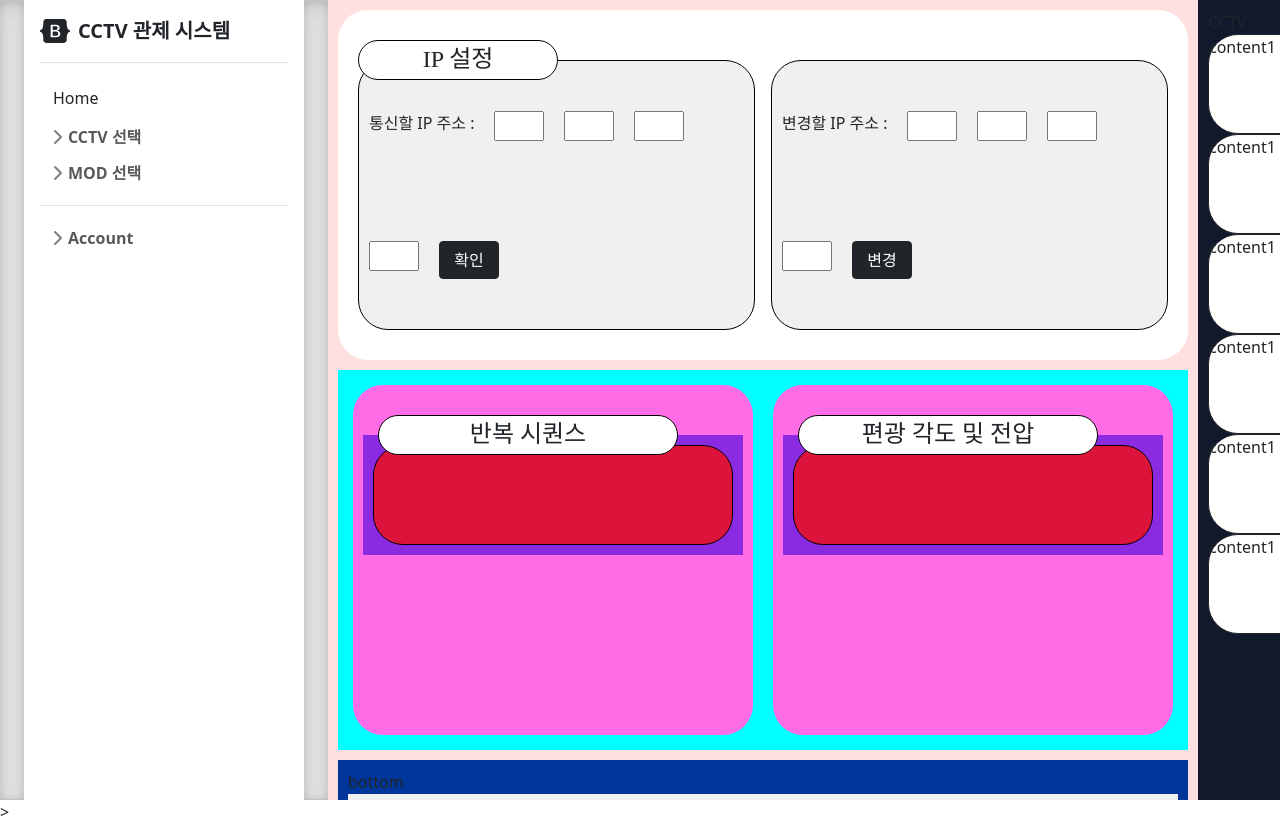
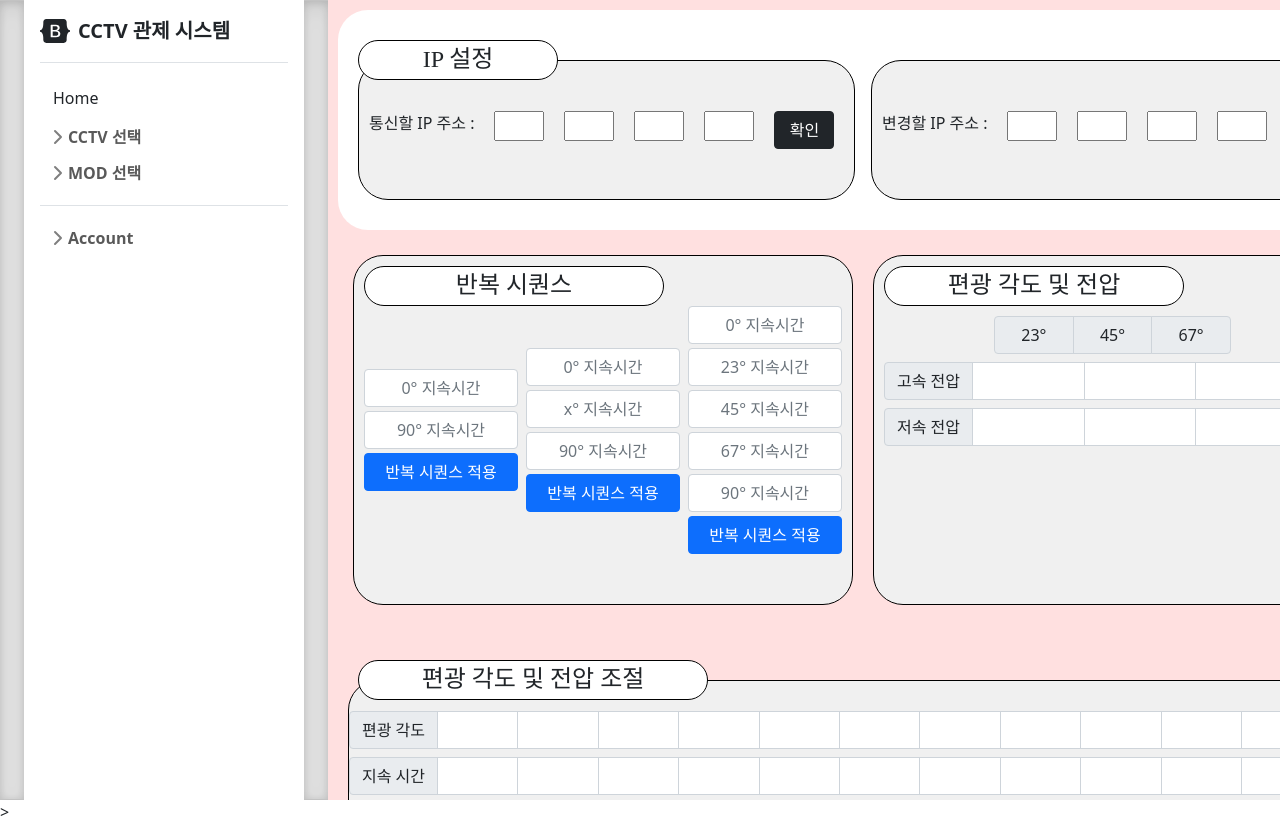
Before and after one commit to Labbit-kw/pola-viewier, a Django app: page / in a window 1280 px wide. Run offline with Django 3.2, Linux system fonts and the light colour scheme; some libraries are stand-ins or nearby versions.

Commit message:
Add inpubox

```diff
--- a/home/templates/home.html
+++ b/home/templates/home.html
@@ -98,21 +98,6 @@
             z-index: 1;
             top: -10px;
         }
-        .mid_box{
-            display: flex;
-            margin: 0;
-            flex-wrap: wrap;
-            gap: 1em;
-            padding: 10px;
-            background-color: #f0f0f0;
-        }
-        .bottom_box{
-            display: flex;
-            flex-wrap: wrap;
-            gap: 1em;
-            padding: 10px;
-            background-color: #f0f0f0;
-        }
         .top_tit_box{
             margin: 10px;
             padding: 10px;
@@ -149,37 +134,51 @@
             flex-basis: 150px;
             flex-shrink: 0;
             flex-grow: 0;
-            background-color: #003699;
         }
         .mid_tit_box_L{
+            border: 1px solid black;
             margin: 10px;
             padding: 10px;
             min-height: 350px;
-            min-width: 400px;
+            min-width: 500px;
             flex-basis: 150px;
             flex-shrink: 0;
             flex-grow: 0;
             border-radius: 30px;
-            background-color: #b35858;
+            background-color: #f0f0f0;
         }
         .mid_tit_box_R{
+            border: 1px solid black;
             margin: 10px;
             padding: 10px;
             min-height: 350px;
-            min-width: 400px;
+            min-width: 500px;
             flex-basis: 150px;
             flex-shrink: 0;
             flex-grow: 0;
             border-radius: 30px;
-            background-color: #1b8f44;
+            background-color: #f0f0f0;
         }
         .mid_tit{
             position: relative;
             width: 300px;
             height: 40px;
             z-index: 1;
+            text-align: center;
+            border: 1px solid black;
+            border-radius: 30px;
+            background-color: #ffffff;
+            font-family: Inter sans-serif;
+            font-size: 1.5rem;
+            font-weight: 500;
+        }
+        .mid_tit2{
+            position: relative;
+            width: 350px;
+            height: 40px;
+            z-index: 1;
             top: 20px;
-            left: 15px;
+            left: 10px;
             text-align: center;
             border: 1px solid black;
             border-radius: 30px;
@@ -196,7 +195,6 @@
             flex-basis: 150px;
             flex-shrink: 0;
             flex-grow: 0;
-            background-color: #003699;
         }
         .item{
             border: 1px solid black;
@@ -205,6 +203,12 @@
             flex-shrink: 1;
             flex-grow: 1;
             background-color: #ffffff;
+            border-radius: 30px;
+        }
+        .item2{
+            border: 1px solid black;
+            min-height: 200px;
+            background-color: #f0f0f0;
             border-radius: 30px;
         }
         .top_box .item{
@@ -390,24 +394,106 @@
                 </div>
             </div>
         </div>
-        <div class="mid_tit_box" style="background-color: aqua">
-            <div class="mid_tit_box_L" style="background-color: #ff6ce6">
+        <div class="mid_tit_box">
+            <div class="mid_tit_box_L">
                 <div class="mid_tit"> 반복 시퀀스</div>
-                <div class="mid_box" style="background-color: blueviolet">
-                    <div class="item" style="background-color: crimson"></div>
-                </div>
+                <form class="row gx-2 align-items-center">
+                    <div class="col-sm-4 d-grid gap-1">
+                        <input type="text" class="form-control text-center" placeholder="0° 지속시간" aria-label="0°">
+                        <input type="text" class="form-control text-center" placeholder="90° 지속시간" aria-label="90°">
+                        <button type="submit" class="btn btn-primary text-center">반복 시퀀스 적용</button>
+                    </div>
+                    <div class="col-sm-4 d-grid gap-1">
+                        <input type="text" class="form-control text-center" placeholder="0° 지속시간" aria-label="0°">
+                        <input type="text" class="form-control text-center" placeholder="x° 지속시간" aria-label="x°">
+                        <input type="text" class="form-control text-center" placeholder="90° 지속시간" aria-label="90°">
+                        <button type="submit" class="btn btn-primary text-center">반복 시퀀스 적용</button>
+                    </div>
+                    <div class="col-sm-4 d-grid gap-1">
+                        <input type="text" class="form-control text-center" placeholder="0° 지속시간" aria-label="0°">
+                        <input type="text" class="form-control text-center" placeholder="23° 지속시간" aria-label="23°">
+                        <input type="text" class="form-control text-center" placeholder="45° 지속시간" aria-label="45°">
+                        <input type="text" class="form-control text-center" placeholder="67° 지속시간" aria-label="67°">
+                        <input type="text" class="form-control text-center" placeholder="90° 지속시간" aria-label="90°">
+                        <button type="submit" class="btn btn-primary text-center">반복 시퀀스 적용</button>
+                    </div>
+                </form>
             </div>
-            <div class="mid_tit_box_R" style="background-color: #ff6ce6">
+            <div class="mid_tit_box_R">
                 <div class="mid_tit">편광 각도 및 전압</div>
-                <div class="mid_box" style="background-color: blueviolet">
-                    <div class="item" style="background-color: crimson"></div>
-                </div>
+                <form class="d-grid gap-2">
+                    <div class="input-group" style="top: 10px; left: 110px">
+                        <span class="input-group-text col-sm-2 text-center d-grid gap-1">23°</span>
+                        <span class="input-group-text col-sm-2 text-center d-grid gap-1">45°</span>
+                        <span class="input-group-text col-sm-2 text-center d-grid gap-1">67°</span>
+                    </div>
+                    <div class="input-group" style="top: 10px">
+                        <span class="input-group-text">고속 전압</span>
+                        <input type="text" class="form-control">
+                        <input type="text" class="form-control">
+                        <input type="text" class="form-control">
+                        <button type="submit" class="btn btn-primary">적용</button>
+                    </div>
+                    <div class="input-group" style="top: 10px">
+                        <span class="input-group-text">저속 전압</span>
+                        <input type="text" class="form-control">
+                        <input type="text" class="form-control">
+                        <input type="text" class="form-control">
+                        <button type="submit" class="btn btn-primary">적용</button>
+                    </div>
+                </form>
             </div>
         </div>
         <div class="bot_tit_box">
-            <div class="bot_tit">bottom</div>
-            <div class="bottom_box">
-                <div class="item">content1</div>
+            <div class="mid_tit2">편광 각도 및 전압 조절</div>
+            <div class="item2">
+                <form class="d-grid gap-2 align-items-center">
+                    <div class="input-group"style="top: 30px">
+                        <span class="input-group-text">편광 각도</span>
+                        <input type="text" class="form-control" >
+                        <input type="text" class="form-control">
+                        <input type="text" class="form-control">
+                        <input type="text" class="form-control">
+                        <input type="text" class="form-control">
+                        <input type="text" class="form-control">
+                        <input type="text" class="form-control">
+                        <input type="text" class="form-control">
+                        <input type="text" class="form-control">
+                        <input type="text" class="form-control">
+                        <input type="text" class="form-control">
+                        <button type="submit" class="btn btn-primary">적용</button>
+                    </div>
+                    <div class="input-group" style="top: 30px">
+                        <span class="input-group-text">지속 시간</span>
+                        <input type="text" class="form-control" >
+                        <input type="text" class="form-control">
+                        <input type="text" class="form-control">
+                        <input type="text" class="form-control">
+                        <input type="text" class="form-control">
+                        <input type="text" class="form-control">
+                        <input type="text" class="form-control">
+                        <input type="text" class="form-control">
+                        <input type="text" class="form-control">
+                        <input type="text" class="form-control">
+                        <input type="text" class="form-control">
+                        <button type="submit" class="btn btn-primary">적용</button>
+                    </div>
+                    <div class="input-group" style="top: 30px">
+                        <span class="input-group-text">액정 전압</span>
+                        <input type="text" class="form-control" >
+                        <input type="text" class="form-control">
+                        <input type="text" class="form-control">
+                        <input type="text" class="form-control">
+                        <input type="text" class="form-control">
+                        <input type="text" class="form-control">
+                        <input type="text" class="form-control">
+                        <input type="text" class="form-control">
+                        <input type="text" class="form-control">
+                        <input type="text" class="form-control">
+                        <input type="text" class="form-control">
+                        <button type="submit" class="btn btn-primary">적용</button>
+                    </div>
+                </form>
             </div>
         </div>
     </article>
```
